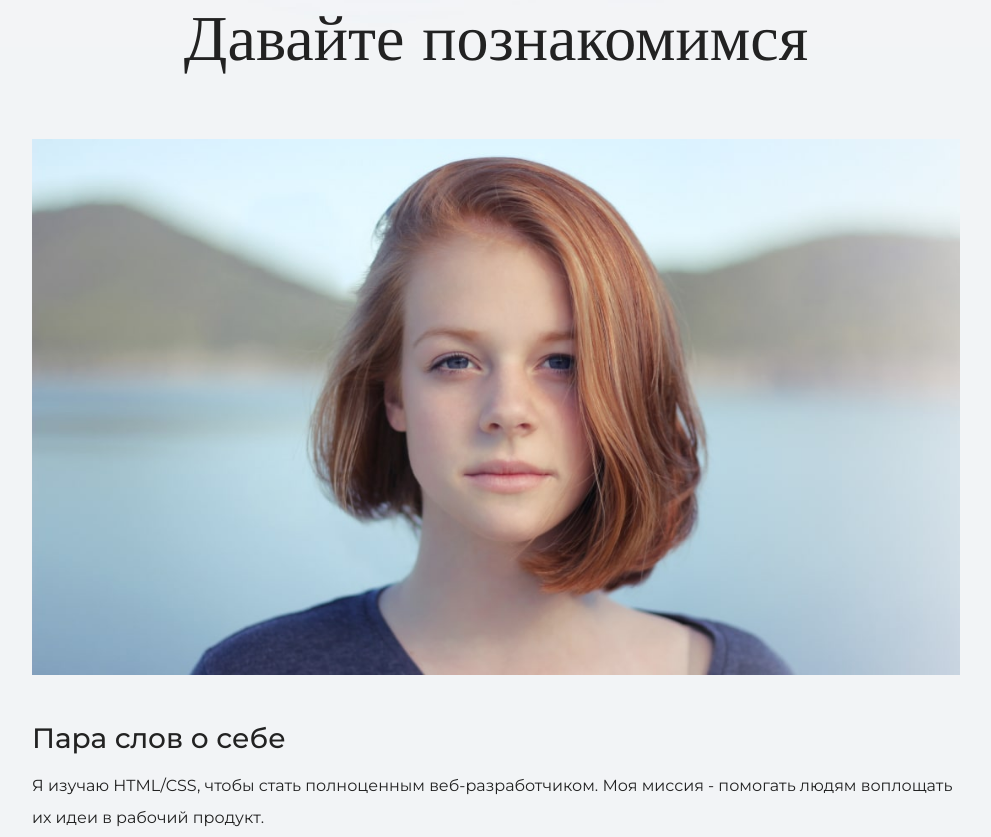
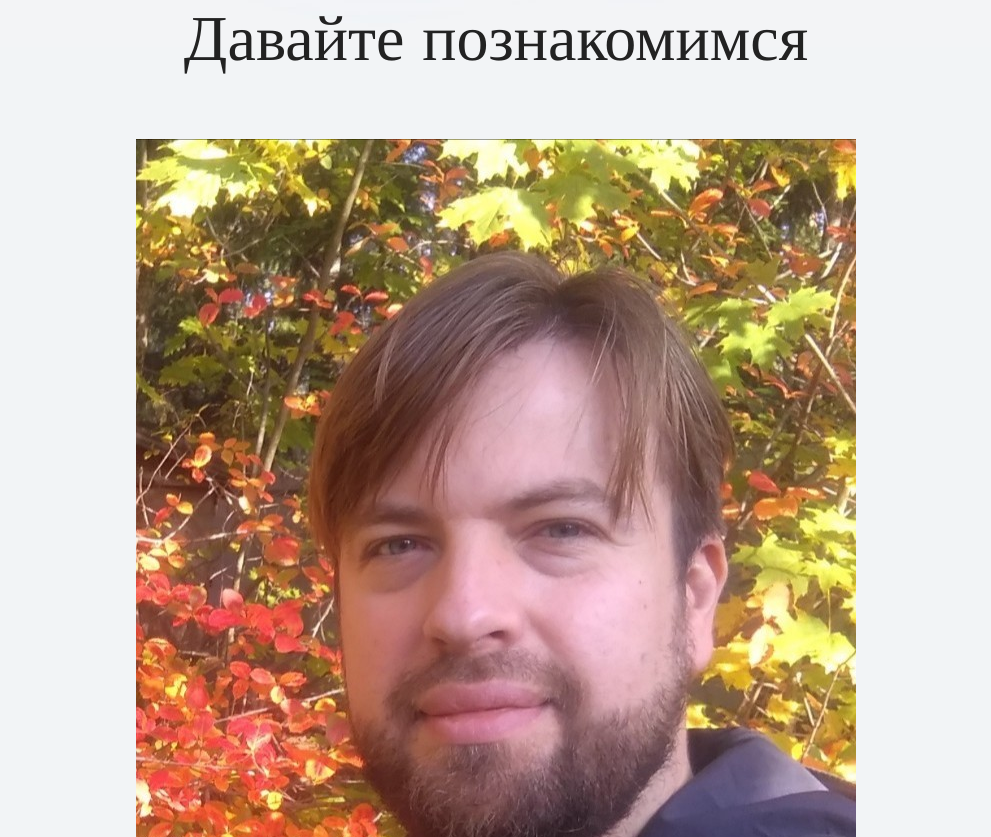
Before and after one commit to aibolit666/my-site, a plain HTML site: page index.html in a window 1280 px wide. Shown: the part 1033-1870 px from the top of the page, without its empty margins (144-1135 px from the left). Drawn offline with nearby package versions, Linux system fonts and the light colour scheme.

Commit message:
feat: add photo

```diff
--- a/index.html
+++ b/index.html
@@ -33,12 +33,7 @@
       <div class="container">
         <h2 class="subheading">Давайте познакомимся</h2>
         <figure class="user-image">
-          <img
-            src="files/user.jpg"
-            width="928"
-            height="536"
-            alt="Фотография Неопознанного Енота"
-          />
+          <img src="files/ava.jpg" alt="Фотография аватарка" />
         </figure>
         <h3>Пара слов о себе</h3>
         <p>
```
Also changed, not shown: files/ava.jpg (added).
